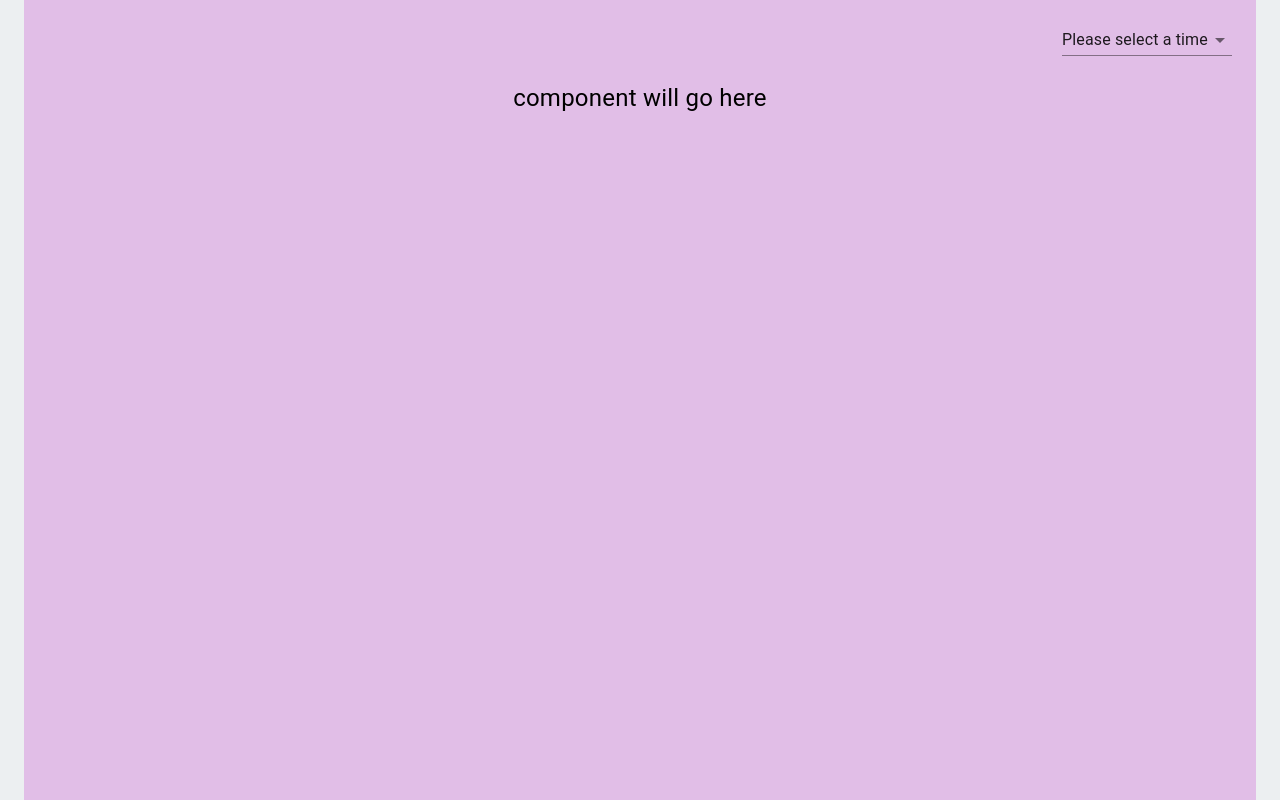
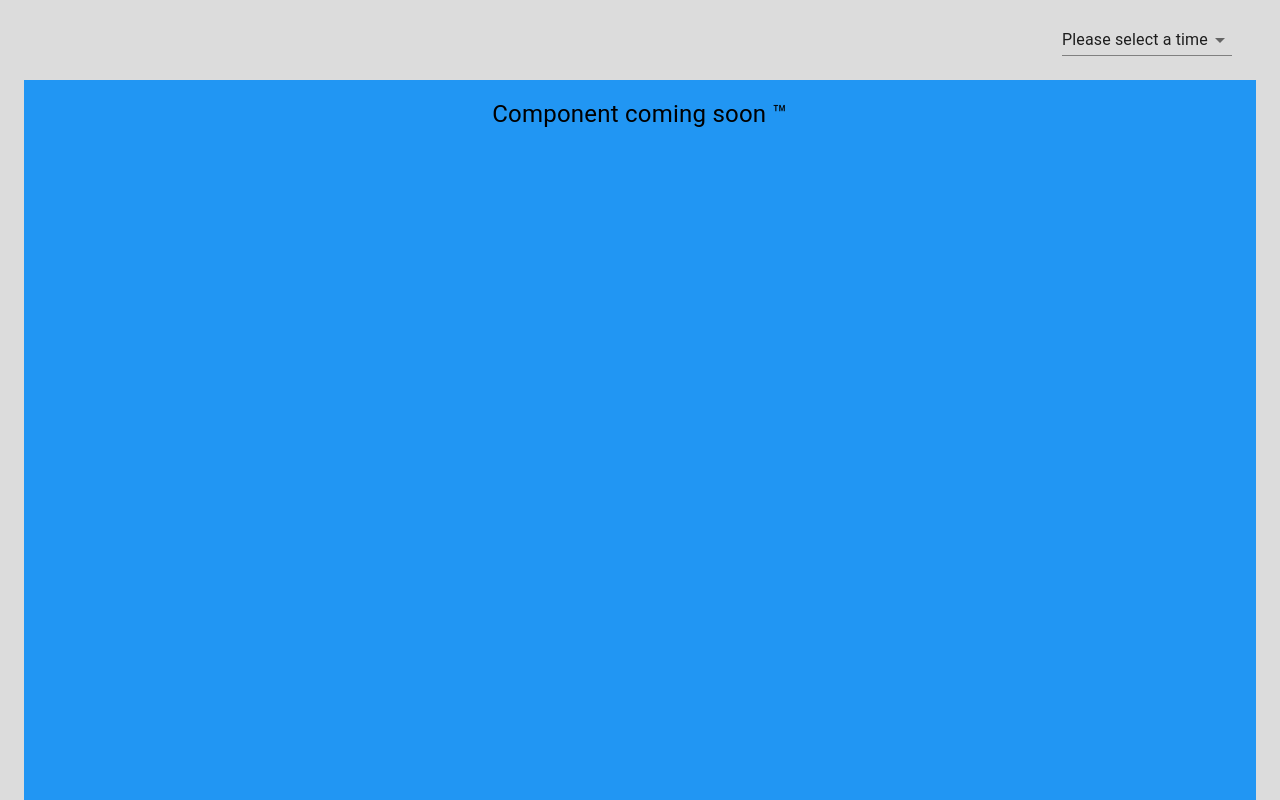
Before and after one commit to Lercerss/graphelier, a React (Create React App) app in the folder app/: page / in a window 1280 px wide. Built offline with nearby package versions, Linux system fonts and the light colour scheme.

Commit message:
changed some styling. removed some commented code

```diff
--- a/app/src/components/OrderBookSnapshot.js
+++ b/app/src/components/OrderBookSnapshot.js
@@ -28,7 +28,6 @@ class OrderBookSnapshot extends Component {
         const {selectedTimestamp} = this.state;
         const value = event.target.value;
         if(value != selectedTimestamp) {
-            console.log('timestamp changed' + value);
             this.setState({selectedTimestamp: value});
         }
         else {
@@ -43,12 +42,10 @@ class OrderBookSnapshot extends Component {
         return (
             <Container
                 maxWidth={'lg'}
-                component={'div'}>
+                component={'div'}
+                className={classes.root}>
                 <Typography component="div" className={classes.container}>
                     <div id='ButtonHeader' className={classes.divTopBook}>
-                        {/*<Button className={classes.topOfBook}>*/}
-                        {/*    Top of the Book*/}
-                        {/*</Button>*/}
                         <NativeSelect
                             className={classes.NativeSelect}
                             value={time}
@@ -58,7 +55,7 @@ class OrderBookSnapshot extends Component {
                         </NativeSelect>
                     </div>
                     <div className={classes.divTopBookBody}>
-                        component will go here
+                        Component coming soon &trade;
                     </div>
                 </Typography>
             </Container>
--- a/app/src/styles/App.js
+++ b/app/src/styles/App.js
@@ -4,7 +4,7 @@ export const Styles = {
         textAlign: 'center',
         minWidth: '100%',
         padding: 0,
-        backgroundColor: '#eceff1'
+        backgroundColor: 'GainsBoro'
     },
     appLogo : {
         height: '40vmin',
--- a/app/src/styles/OrderBookSnapshot.js
+++ b/app/src/styles/OrderBookSnapshot.js
@@ -1,10 +1,13 @@
 
 export const Styles = {
     container: {
-        backgroundColor: '#e1bee7',
+        backgroundColor: '#2196f3',
         fontSize: '1.5rem',
         height: '100vh'
 
+    },
+    root:{
+        backgroundColor: 'GainsBoro'
     },
     topOfBook: {
         flex: 'right',
@@ -17,13 +20,15 @@ export const Styles = {
     },
     divTopBook: {
         display: 'flex',
-        justifyContent: 'flex-end'
+        justifyContent: 'flex-end',
+        backgroundColor: 'GainsBoro'
     },
     NativeSelect: {
         margin: '1.5rem'
     },
     divTopBookBody: {
         display: 'flex',
-        justifyContent: 'center'
+        justifyContent: 'center',
+        padding: '1rem'
     }
 };
```
